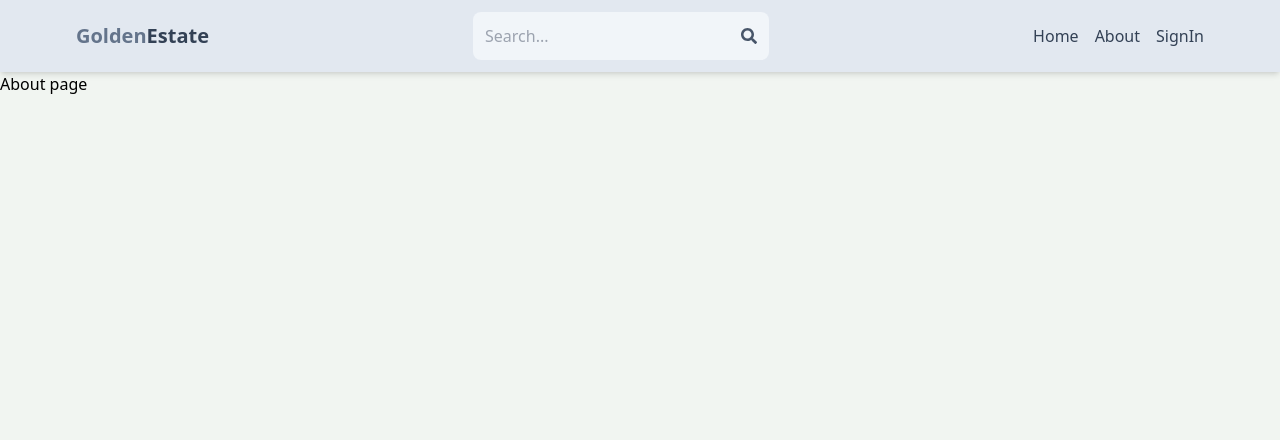
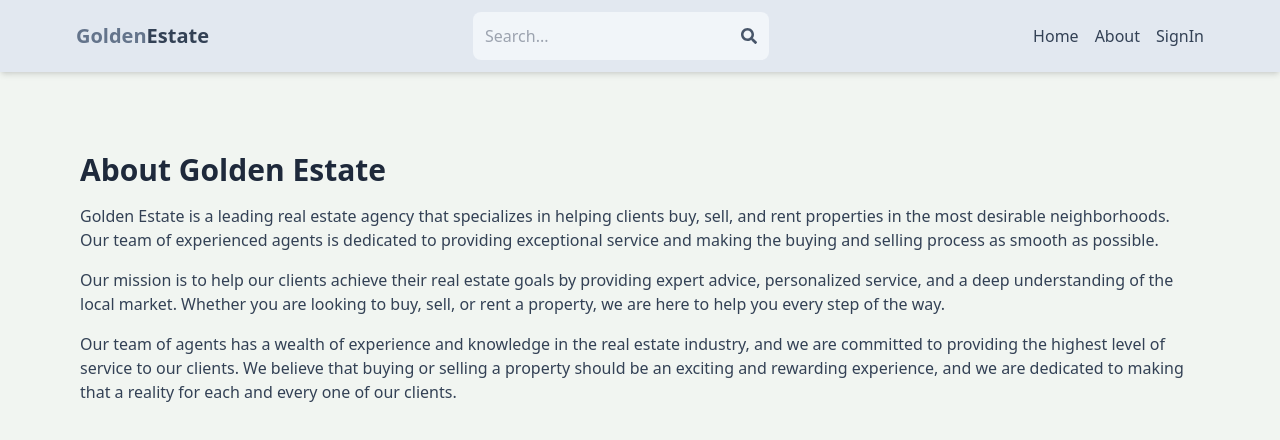
Before and after one commit to Durgeshyadav-91/mern-estate, a React (Vite) app in the folder client/: page /about in a window 1280 px wide. Shown: the top 440 px of the page. Built offline with nearby package versions, Linux system fonts and the light colour scheme; no server answers.

Commit message:
complete about page

```diff
--- a/client/src/pages/About.jsx
+++ b/client/src/pages/About.jsx
@@ -1,9 +1,35 @@
-import React from 'react'
+import React from "react";
 
 export default function About() {
   return (
     <div>
-      About page
+      <div className="py-20 px-4 max-w-6xl mx-auto">
+        <h1 className="text-3xl font-bold mb-4 text-slate-800">
+          About Golden Estate
+        </h1>
+        <p className="mb-4 text-slate-700">
+          Golden Estate is a leading real estate agency that specializes in
+          helping clients buy, sell, and rent properties in the most desirable
+          neighborhoods. Our team of experienced agents is dedicated to
+          providing exceptional service and making the buying and selling
+          process as smooth as possible.
+        </p>
+        <p className="mb-4 text-slate-700">
+          Our mission is to help our clients achieve their real estate goals by
+          providing expert advice, personalized service, and a deep
+          understanding of the local market. Whether you are looking to buy,
+          sell, or rent a property, we are here to help you every step of the
+          way.
+        </p>
+        <p className="mb-4 text-slate-700">
+          Our team of agents has a wealth of experience and knowledge in the
+          real estate industry, and we are committed to providing the highest
+          level of service to our clients. We believe that buying or selling a
+          property should be an exciting and rewarding experience, and we are
+          dedicated to making that a reality for each and every one of our
+          clients.
+        </p>
+      </div>
     </div>
-  )
+  );
 }
```
